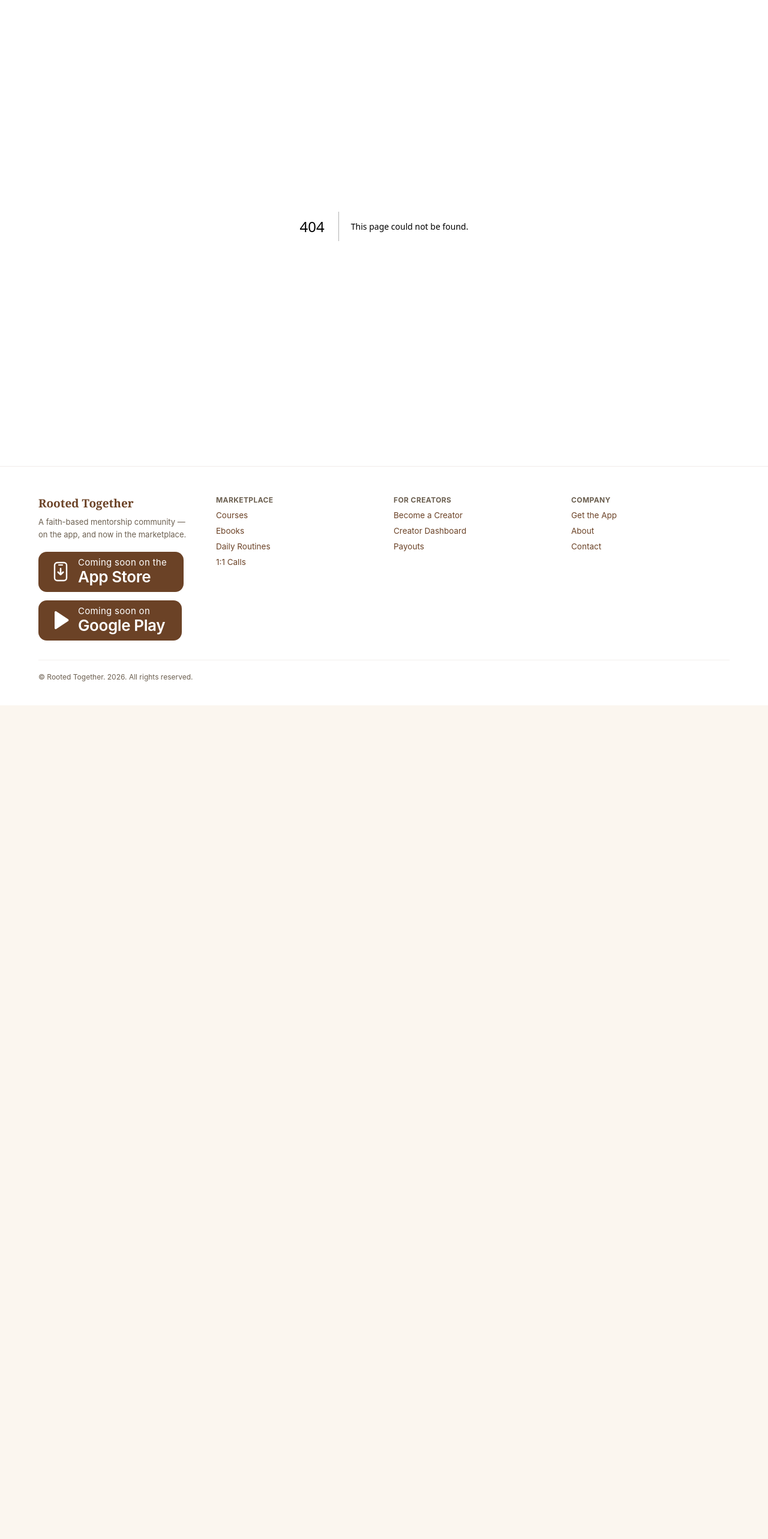
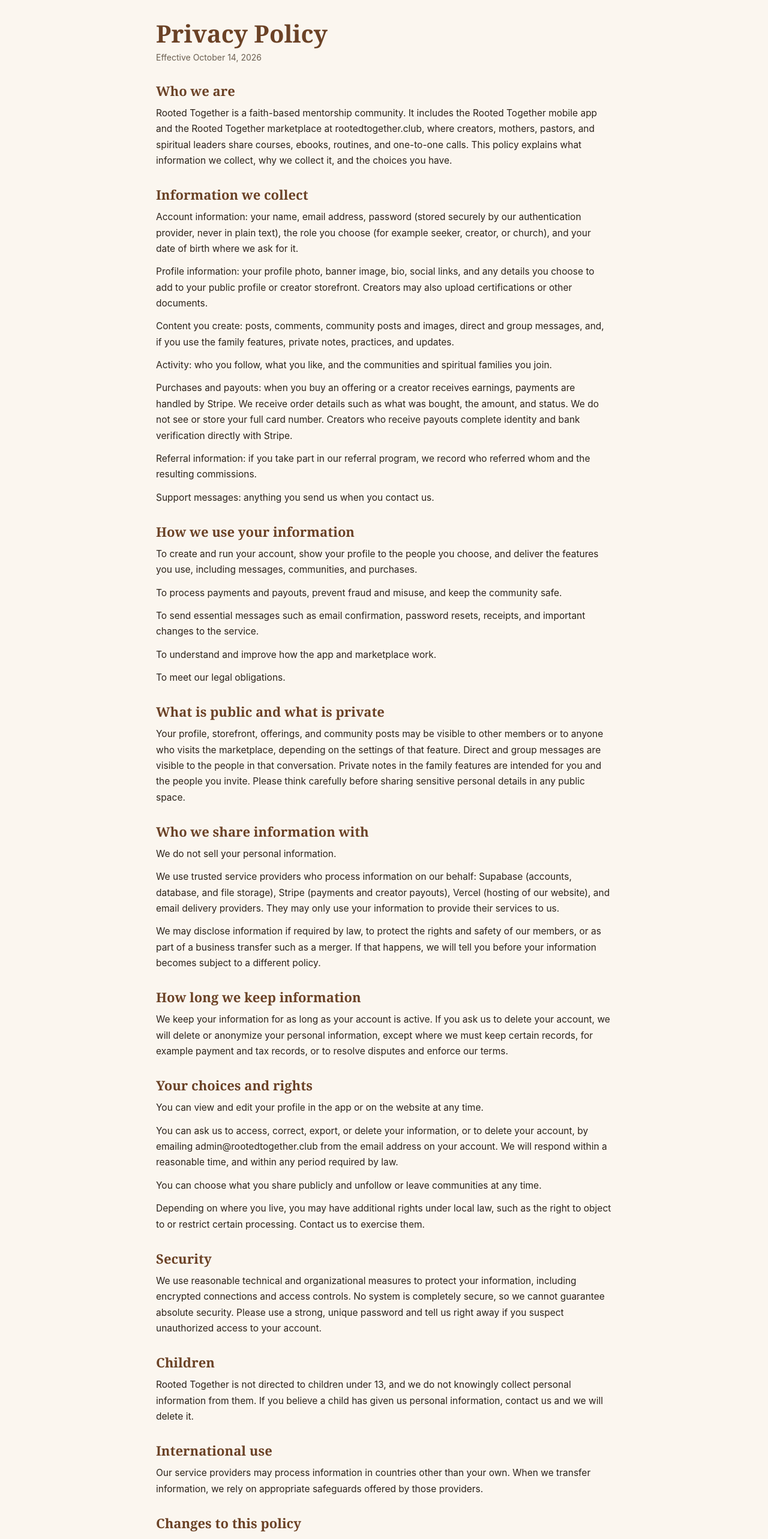
Before and after one commit to G-Rack/RootedTogether, a Next.js app in the folder rooted-web/: page /privacy in a window 1280 px wide. Before the commit this address had no page. Shown: the part 100-2666 px from the top of the page at 60% size. Before the commit the page ends 1276 px from the top, so only its background shows below. Built offline with nearby package versions, Linux system fonts and the light colour scheme.

Commit message:
Add privacy policy page

```diff
--- /dev/null
+++ b/rooted-web/app/privacy/page.js
@@ -0,0 +1,123 @@
+export const metadata = {
+  title: 'Privacy Policy — Rooted Together',
+  description:
+    'How Rooted Together collects, uses, and protects your information across the Rooted Together app and marketplace.',
+};
+
+const CONTACT_EMAIL = 'admin@rootedtogether.club';
+const EFFECTIVE_DATE = 'October 14, 2026';
+
+const sections = [
+  {
+    title: 'Who we are',
+    body: [
+      'Rooted Together is a faith-based mentorship community. It includes the Rooted Together mobile app and the Rooted Together marketplace at rootedtogether.club, where creators, mothers, pastors, and spiritual leaders share courses, ebooks, routines, and one-to-one calls. This policy explains what information we collect, why we collect it, and the choices you have.',
+    ],
+  },
+  {
+    title: 'Information we collect',
+    body: [
+      'Account information: your name, email address, password (stored securely by our authentication provider, never in plain text), the role you choose (for example seeker, creator, or church), and your date of birth where we ask for it.',
+      'Profile information: your profile photo, banner image, bio, social links, and any details you choose to add to your public profile or creator storefront. Creators may also upload certifications or other documents.',
+      'Content you create: posts, comments, community posts and images, direct and group messages, and, if you use the family features, private notes, practices, and updates.',
+      'Activity: who you follow, what you like, and the communities and spiritual families you join.',
+      'Purchases and payouts: when you buy an offering or a creator receives earnings, payments are handled by Stripe. We receive order details such as what was bought, the amount, and status. We do not see or store your full card number. Creators who receive payouts complete identity and bank verification directly with Stripe.',
+      'Referral information: if you take part in our referral program, we record who referred whom and the resulting commissions.',
+      'Support messages: anything you send us when you contact us.',
+    ],
+  },
+  {
+    title: 'How we use your information',
+    body: [
+      'To create and run your account, show your profile to the people you choose, and deliver the features you use, including messages, communities, and purchases.',
+      'To process payments and payouts, prevent fraud and misuse, and keep the community safe.',
+      'To send essential messages such as email confirmation, password resets, receipts, and important changes to the service.',
+      'To understand and improve how the app and marketplace work.',
+      'To meet our legal obligations.',
+    ],
+  },
+  {
+    title: 'What is public and what is private',
+    body: [
+      'Your profile, storefront, offerings, and community posts may be visible to other members or to anyone who visits the marketplace, depending on the settings of that feature. Direct and group messages are visible to the people in that conversation. Private notes in the family features are intended for you and the people you invite. Please think carefully before sharing sensitive personal details in any public space.',
+    ],
+  },
+  {
+    title: 'Who we share information with',
+    body: [
+      'We do not sell your personal information.',
+      'We use trusted service providers who process information on our behalf: Supabase (accounts, database, and file storage), Stripe (payments and creator payouts), Vercel (hosting of our website), and email delivery providers. They may only use your information to provide their services to us.',
+      'We may disclose information if required by law, to protect the rights and safety of our members, or as part of a business transfer such as a merger. If that happens, we will tell you before your information becomes subject to a different policy.',
+    ],
+  },
+  {
+    title: 'How long we keep information',
+    body: [
+      'We keep your information for as long as your account is active. If you ask us to delete your account, we will delete or anonymize your personal information, except where we must keep certain records, for example payment and tax records, or to resolve disputes and enforce our terms.',
+    ],
+  },
+  {
+    title: 'Your choices and rights',
+    body: [
+      'You can view and edit your profile in the app or on the website at any time.',
+      `You can ask us to access, correct, export, or delete your information, or to delete your account, by emailing ${CONTACT_EMAIL} from the email address on your account. We will respond within a reasonable time, and within any period required by law.`,
+      'You can choose what you share publicly and unfollow or leave communities at any time.',
+      'Depending on where you live, you may have additional rights under local law, such as the right to object to or restrict certain processing. Contact us to exercise them.',
+    ],
+  },
+  {
+    title: 'Security',
+    body: [
+      'We use reasonable technical and organizational measures to protect your information, including encrypted connections and access controls. No system is completely secure, so we cannot guarantee absolute security. Please use a strong, unique password and tell us right away if you suspect unauthorized access to your account.',
+    ],
+  },
+  {
+    title: 'Children',
+    body: [
+      'Rooted Together is not directed to children under 13, and we do not knowingly collect personal information from them. If you believe a child has given us personal information, contact us and we will delete it.',
+    ],
+  },
+  {
+    title: 'International use',
+    body: [
+      'Our service providers may process information in countries other than your own. When we transfer information, we rely on appropriate safeguards offered by those providers.',
+    ],
+  },
+  {
+    title: 'Changes to this policy',
+    body: [
+      'We may update this policy from time to time. When we make material changes we will update the date at the top of this page and, where appropriate, notify you in the app or by email.',
+    ],
+  },
+  {
+    title: 'Contact us',
+    body: [`Questions about this policy or your information? Email us at ${CONTACT_EMAIL}.`],
+  },
+];
+
+export default function PrivacyPage() {
+  return (
+    <main className="container" style={{ paddingBlock: '56px 72px' }}>
+      <article style={{ maxWidth: 760, margin: '0 auto' }}>
+        <h1 className="serif" style={{ fontSize: 40, lineHeight: 1.15, color: 'var(--brown)', margin: '0 0 8px' }}>
+          Privacy Policy
+        </h1>
+        <p className="muted" style={{ fontSize: 14, margin: '0 0 32px' }}>
+          Effective {EFFECTIVE_DATE}
+        </p>
+        {sections.map((s) => (
+          <section key={s.title} style={{ marginBottom: 28 }}>
+            <h2 className="serif" style={{ fontSize: 22, color: 'var(--brown)', margin: '0 0 10px' }}>
+              {s.title}
+            </h2>
+            {s.body.map((p, i) => (
+              <p key={i} style={{ fontSize: 15.5, lineHeight: 1.7, margin: '0 0 12px' }}>
+                {p}
+              </p>
+            ))}
+          </section>
+        ))}
+      </article>
+    </main>
+  );
+}
--- a/rooted-web/components/Footer.js
+++ b/rooted-web/components/Footer.js
@@ -42,6 +42,7 @@ export default function Footer() {
           <a href="#" style={{ fontSize: 13.5 }}>Get the App</a>
           <a href="#" style={{ fontSize: 13.5 }}>About</a>
           <a href="#" style={{ fontSize: 13.5 }}>Contact</a>
+          <Link href="/privacy" style={{ fontSize: 13.5 }}>Privacy Policy</Link>
         </div>
       </div>
       <div
```
